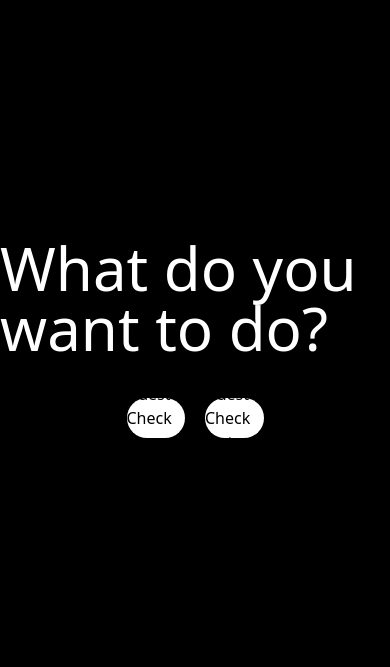
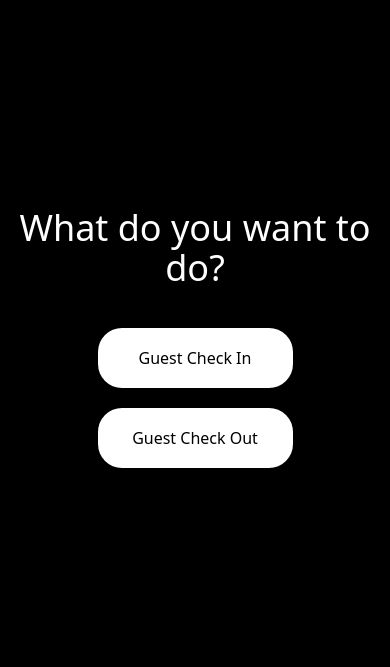
Before and after one commit to ashutoshdebug/Python-based-Hotel-Management-System, a Django app: page /guests/ in a window 390 px wide. Shown: the part 84-751 px from the top of the page. Run offline with Django 5.2, Linux system fonts and the light colour scheme; some libraries are stand-ins or nearby versions.

Commit message:
Guest home responsive

```diff
--- a/pbhms/guests/templates/guests.html
+++ b/pbhms/guests/templates/guests.html
@@ -1,16 +1,28 @@
 {% extends "website/index.html" %} {% block title %}Guests{% endblock title %}
 {% block content %}
 <section>
-    <div class="w-full h-full flex justify-center flex-col items-center gap-10">
-        <div class="w-full flex justify-center text-6xl">
-            What do you want to do?
-        </div>
-        <div class="">
-            <ul class = "flex lg:flex-row sm:flex-col w-full gap-5">
-                <a href="{% url 'guests:checkin' %}"><li class = "bg-white rounded-3xl text-black min-w-[10vw] max-w-[15vw] h-10 flex items-center justify-center font-medium">Guest Check In</li></a>
-                <a href="{% url 'guests:checkout' %}"><li class = "bg-white rounded-3xl text-black min-w-[10vw] max-w-[15vw] h-10 flex items-center justify-center font-medium">Guest Check Out</li></a>
-            </ul>
-        </div>
+  <div class="w-full h-full flex justify-center flex-col items-center gap-10">
+    <div class="w-full flex justify-center text-center lg:text-6xl text-4xl">
+      What do you want to do?
     </div>
+    <div class="w-full flex justify-center items-center">
+      <ul class="flex lg:flex-row flex-col items-center justify-center w-full gap-5">
+        <a href="{% url 'guests:checkin' %}"
+          ><li
+            class="bg-white rounded-3xl text-black lg:min-w-[10vw] lg:max-w-[15vw] w-[50vw] lg:h-10 h-15 flex items-center justify-center font-medium"
+          >
+            Guest Check In
+          </li></a
+        >
+        <a href="{% url 'guests:checkout' %}"
+          ><li
+            class="bg-white rounded-3xl text-black lg:min-w-[10vw] lg:max-w-[15vw] w-[50vw] lg:h-10 h-15 flex items-center justify-center font-medium"
+          >
+            Guest Check Out
+          </li></a
+        >
+      </ul>
+    </div>
+  </div>
 </section>
 {% endblock content %}
--- a/pbhms/theme/static/css/dist/styles.css
+++ b/pbhms/theme/static/css/dist/styles.css
@@ -24,6 +24,8 @@
     --text-2xl--line-height: calc(2 / 1.5);
     --text-3xl: 1.875rem;
     --text-3xl--line-height: calc(2.25 / 1.875);
+    --text-4xl: 2.25rem;
+    --text-4xl--line-height: calc(2.5 / 2.25);
     --text-5xl: 3rem;
     --text-5xl--line-height: 1;
     --text-6xl: 3.75rem;
@@ -320,11 +331,23 @@
   .w-1\/4 {
     width: calc(1/4 * 100%);
   }
+  .w-\[15vw\] {
+    width: 15vw;
+  }
   .w-\[20vh\] {
     width: 20vh;
   }
+  .w-\[30vw\] {
+    width: 30vw;
+  }
   .w-\[50\%\] {
     width: 50%;
+  }
+  .w-\[50vw\] {
+    width: 50vw;
+  }
+  .w-\[70vw\] {
+    width: 70vw;
   }
   .w-\[90\%\] {
     width: 90%;
@@ -502,6 +540,9 @@
   .pl-4 {
     padding-left: calc(var(--spacing) * 4);
   }
+  .text-center {
+    text-align: center;
+  }
   .font-serif {
     font-family: var(--font-serif);
   }
@@ -512,6 +553,10 @@
   .text-3xl {
     font-size: var(--text-3xl);
     line-height: var(--tw-leading, var(--text-3xl--line-height));
+  }
+  .text-4xl {
+    font-size: var(--text-4xl);
+    line-height: var(--tw-leading, var(--text-4xl--line-height));
   }
   .text-5xl {
     font-size: var(--text-5xl);
```
Also changed, not shown: other parts of pbhms/theme/static/css/dist/styles.css (+39 -0 lines).
